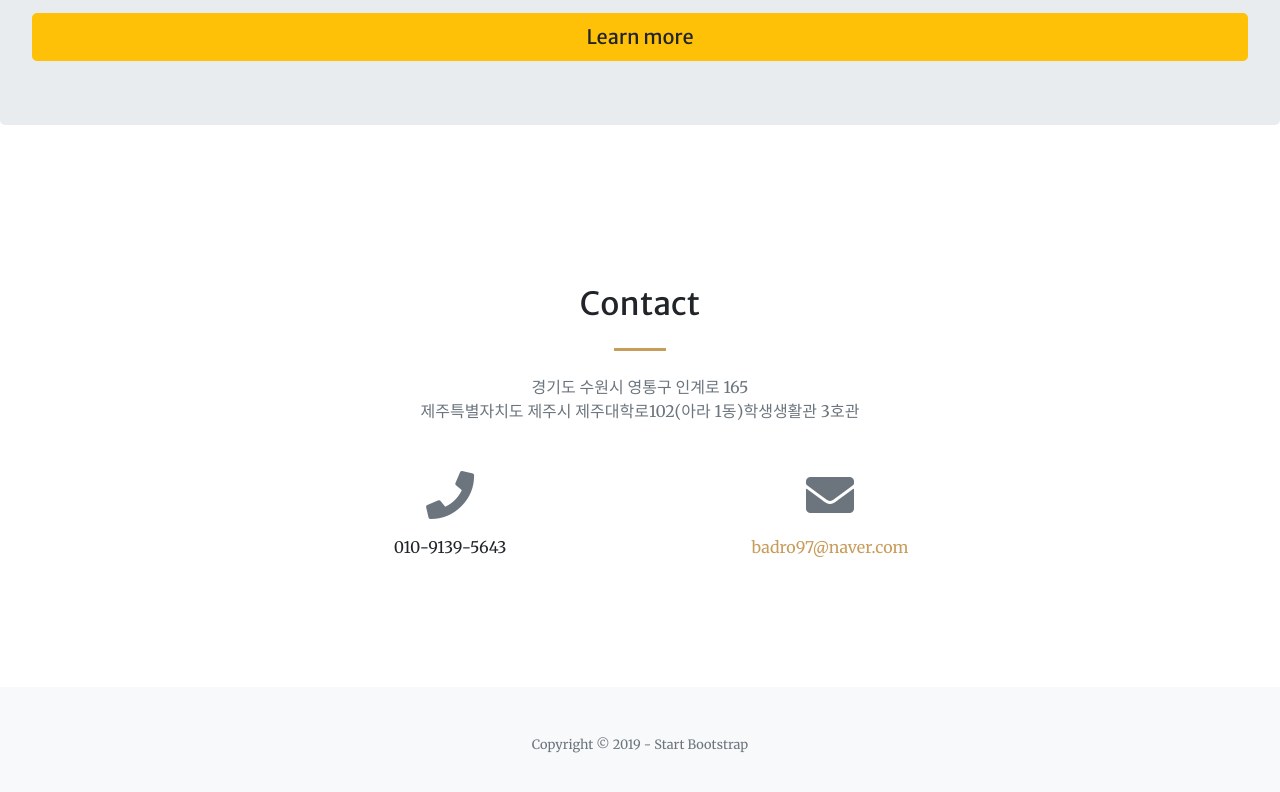
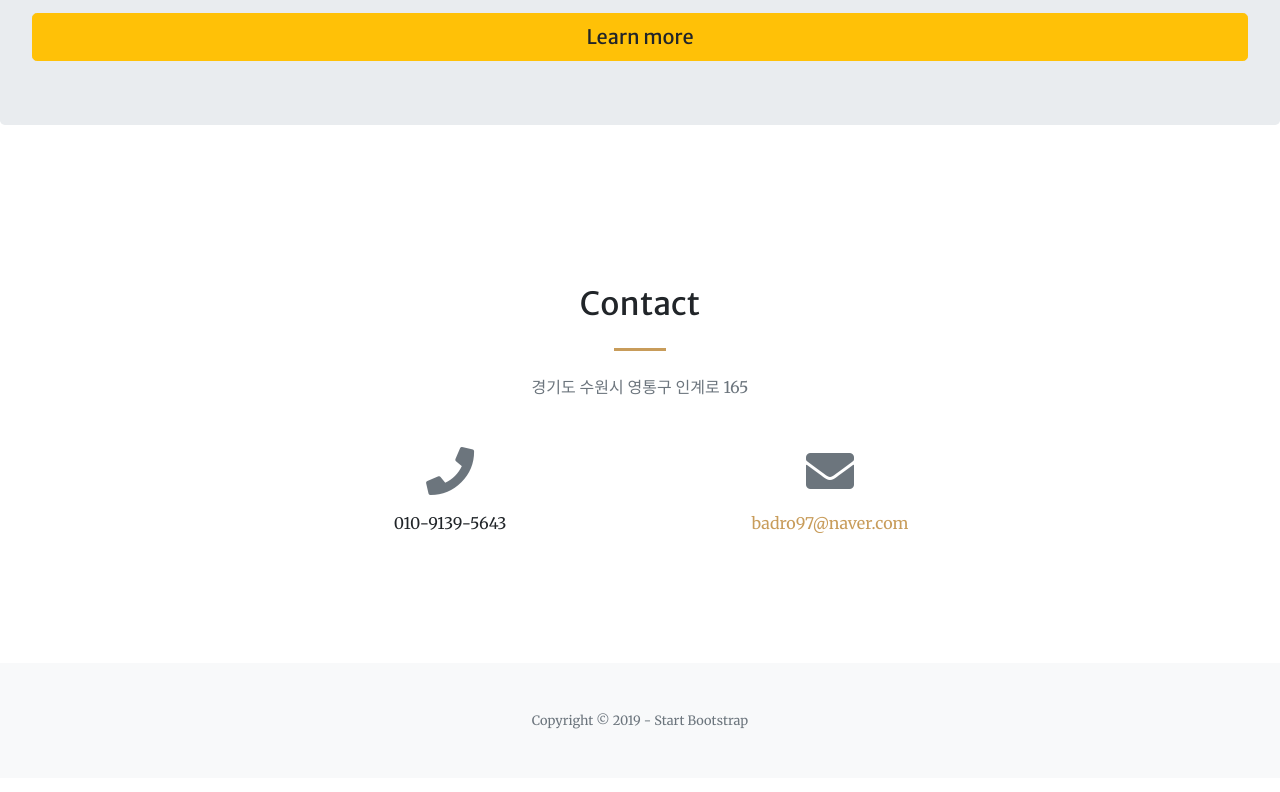
Before and after one commit to badro97/badro97.github.io, a website with bundled scripts: page index.html in a window 1280 px wide. Shown: the part 2679-3471 px from the top of the page. Built offline with nearby package versions, Linux system fonts and the light colour scheme.

Commit message:
Update index.html

```diff
--- a/index.html
+++ b/index.html
@@ -249,7 +249,7 @@
         <div class="col-lg-8 text-center">
           <h2 class="mt-0">Contact</h2>
           <hr class="divider my-4">
-          <p class="text-muted mb-5">경기도 수원시 영통구 인계로 165<br>제주특별자치도 제주시 제주대학로102(아라 1동)학생생활관 3호관</p>
+          <p class="text-muted mb-5">경기도 수원시 영통구 인계로 165<br></p>
         </div>
       </div>
       <div class="row">
```
